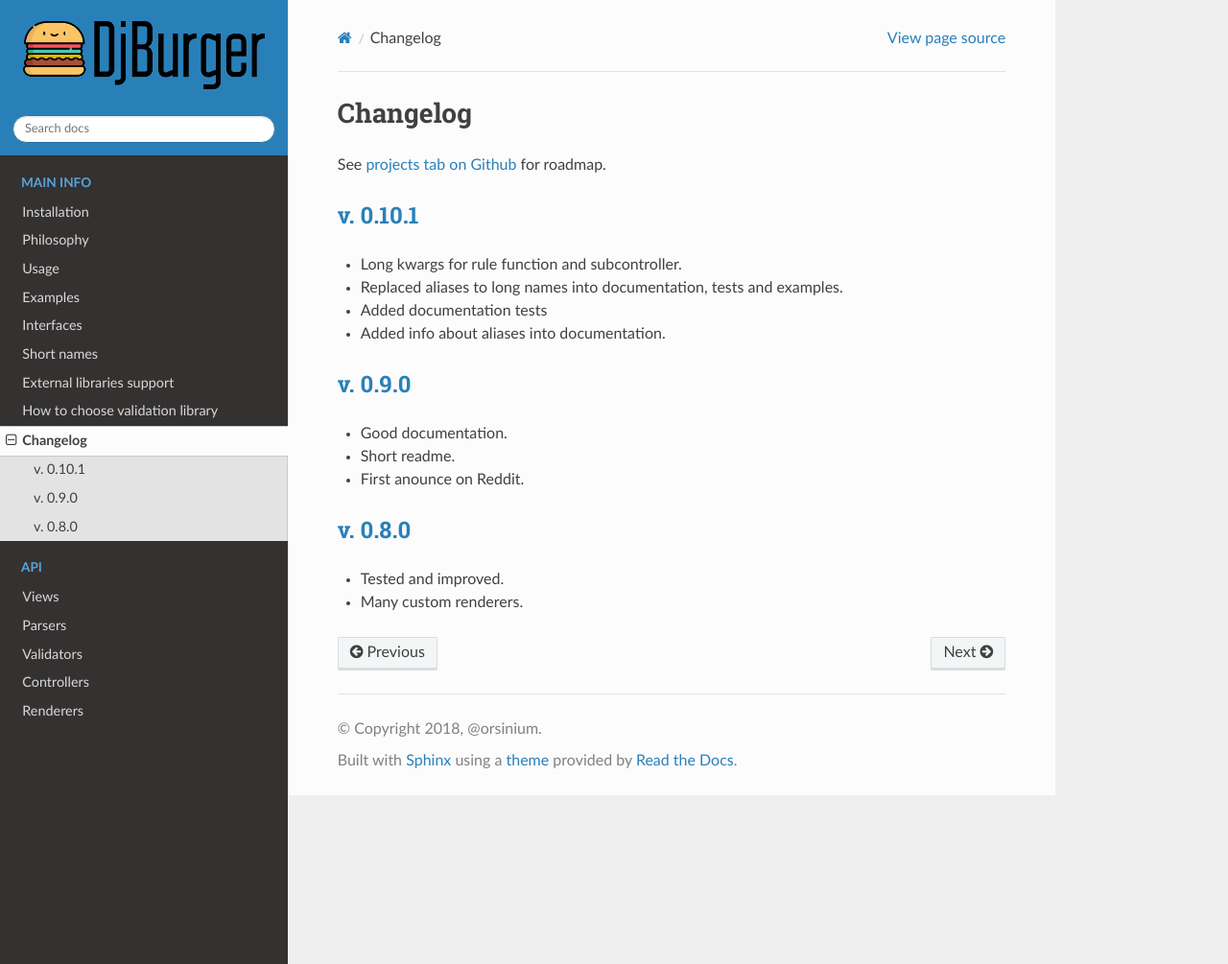
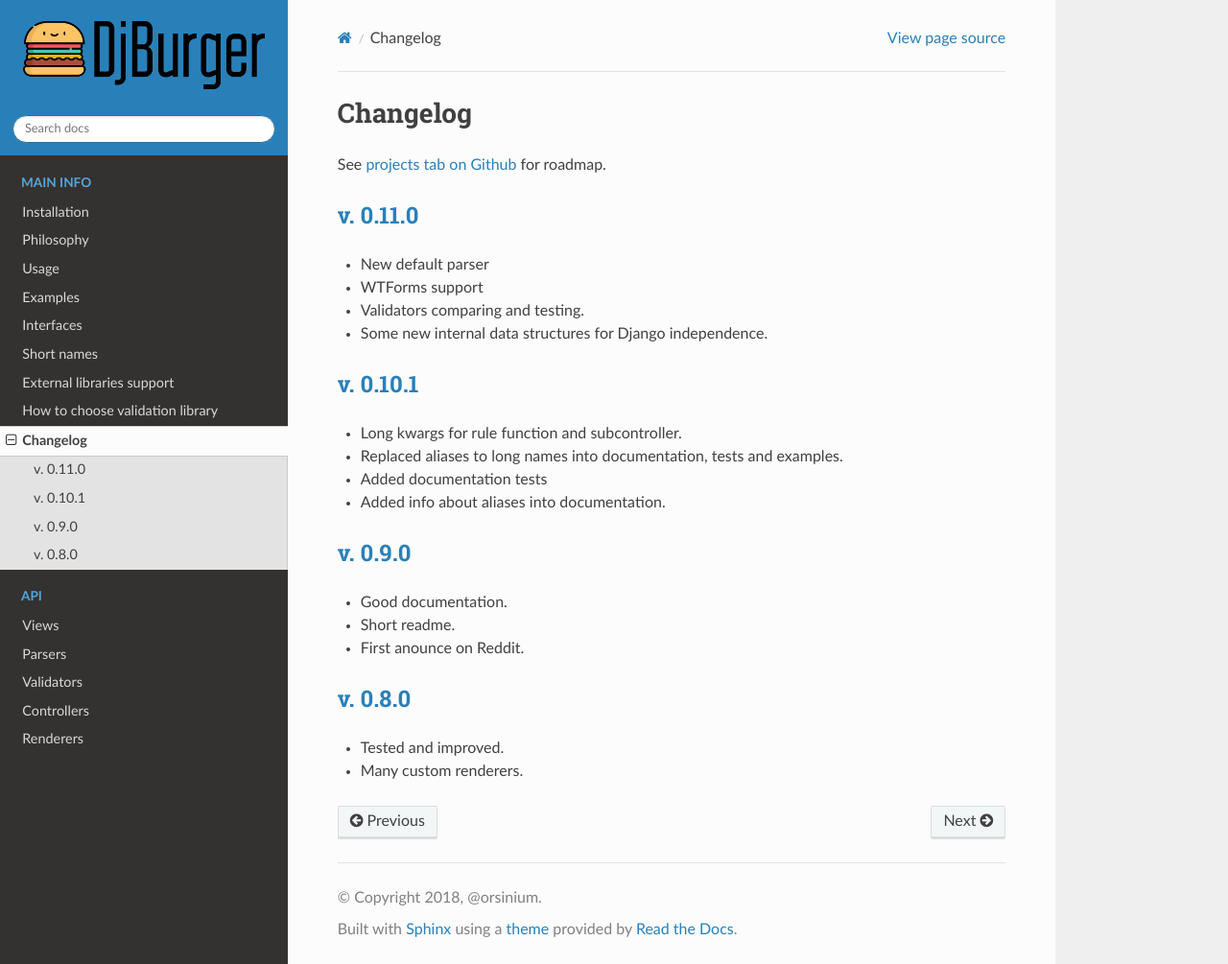
Before and after one commit to orsinium-archive/djburger, a Sphinx documentation site: the page built from wiki/source/changelog.md, in a window 1280 px wide and 1005 px high. Shown: the whole window at 96% size. Built offline with Sphinx 7.4.7 and the Read the Docs theme 2.0.0, drawn with Linux system fonts in a browser that asks for light colours.

Commit message:
deploy new version

```diff
--- a/djburger/__init__.py
+++ b/djburger/__init__.py
@@ -10,7 +10,7 @@ framework for big Django projects.
 
 # main package info
 __title__ = 'DjBurger'
-__version__ = '0.10.1'
+__version__ = '0.11.0'
 __author__ = 'Gram Orsinium'
 __license__ = 'LGPL 3.0'
 
--- a/setup.py
+++ b/setup.py
@@ -6,7 +6,7 @@ from setuptools import setup
 
 setup(
     name='djburger',
-    version='0.10.1',
+    version='0.11.0',
 
     author='orsinium',
     author_email='master_fess@mail.ru',
--- a/wiki/source/changelog.md
+++ b/wiki/source/changelog.md
@@ -1,6 +1,13 @@
 # Changelog
 
 See [projects tab on Github](https://github.com/orsinium/djburger/projects) for roadmap.
+
+### [v. 0.11.0](https://github.com/orsinium/djburger/releases/tag/0.11.0)
+
+* New default parser
+* WTForms support
+* Validators comparing and testing.
+* Some new internal data structures for Django independence.
 
 ### [v. 0.10.1](https://github.com/orsinium/djburger/releases/tag/0.10.1)
 
```
